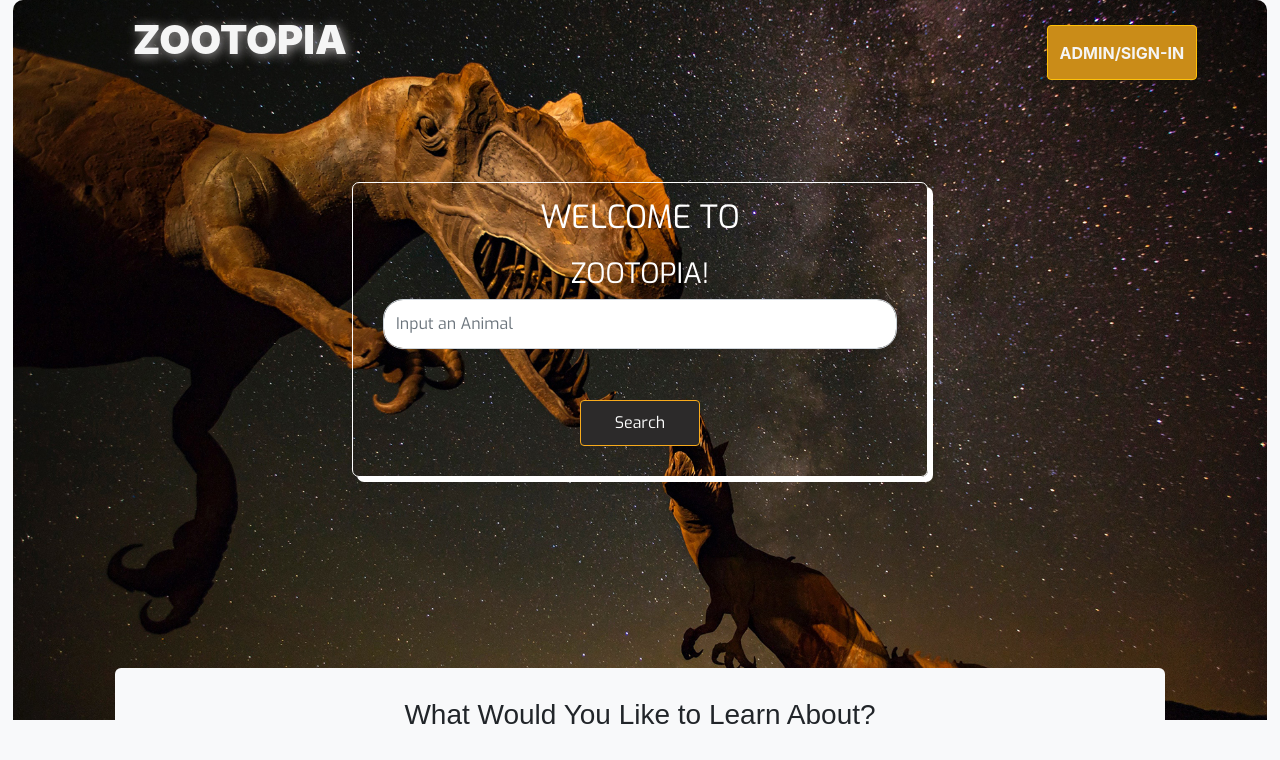
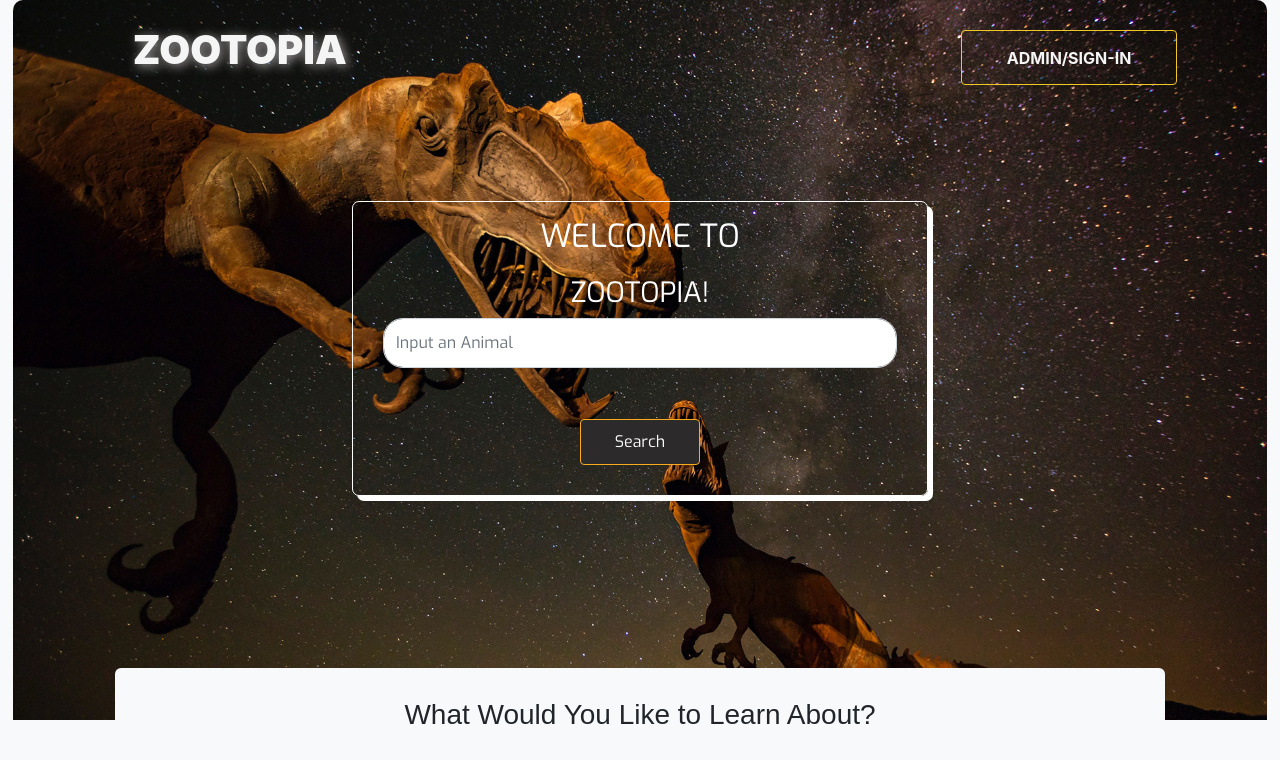
Before and after one commit to iKnowJavaScript/Zootopia-App, a PHP site: page / in a window 1280 px wide. Shown: the top 760 px of the page. Run offline with PHP 8.4, Linux system fonts and the light colour scheme.

Commit message:
Edit login button

```diff
--- a/css/style.css
+++ b/css/style.css
@@ -176,14 +176,6 @@ p.text-overlay:hover {
     color: white!important;
 }
 
-.admin-btn {
-    height: 55px;
-    margin-top: 15px;
-    color: white;
-    font-weight: 700;
-    line-height: 1.5;
-    background-color: rgb(202, 140, 24);
-}
 a.name {
     text-decoration: none;
     color: white;
@@ -222,25 +214,20 @@ a.name {
     object-fit: cover;
 }
 
-.btn-group {
-    margin-left: auto;
-    margin-right: auto;
-}
-
-.external {
+#external {
     border-radius: 3px !important;
-    margin-left: 1rem !important;
-    width: 5rem !important;
+    margin-left: 10px !important;
+    width: 4rem !important;
     background-color: rgb(72, 158, 216) !important;
     border-color: white !important;
     color: white !important;
 }
-.external:hover{
+#external:hover{
     color: rgb(80, 76, 76) !important;
 }
 #viewButton {
     border-radius: 3px !important;
-    width: 5rem !important;
+    width: 4rem !important;
     background-color: rgb(72, 158, 216) !important;
     border-color: white !important;
     color: white !important;
@@ -248,3 +235,40 @@ a.name {
 #viewButton:hover{
     color: rgb(80, 76, 76) !important;
 }
+
+.admin-btn {
+    /* height: 55px;
+    margin-top: 15px;
+    color: white;
+    font-weight: 700;
+    line-height: 1.5;
+    background-color: rgb(202, 140, 24); */
+  height: 55px;
+  appearance: none;
+  background-color: transparent;
+  border-radius: 4px;
+  cursor: pointer;
+  display: flex;
+  align-self: center;
+  font-size: 1rem;
+  font-weight: 700;
+  line-height: 1;
+  margin: 20px;
+  padding: 1.2em 2.8em;
+  text-decoration: none;
+  text-align: center;
+  text-transform: uppercase;
+  font-weight: 700;
+  border-color: #f1c925;
+  color: #fff;
+  background-image: linear-gradient(45deg, rgb(44, 42, 42) 50%, transparent 50%);
+  background-position: 100%;
+  background-size: 400%;
+  transition: background 300ms ease-in-out;
+}
+.admin-btn:hover, .admin-btn:focus{
+  color: #fff;
+  border-color: #fff;
+  outline: 0;
+  background-position: 0;
+}
--- a/javascript/main.js
+++ b/javascript/main.js
@@ -25,7 +25,7 @@ $(document).ready(() => {
         <div class="d-flex justify-content-between align-items-center">
           <div class="btn-group">
             <button type="button" data-id=${animal.id} id="viewButton" data-toggle="modal" data-target="#exampleModal2" class="btn btn-sm btn-outline-secondary">View</button>
-            <a type="button" class="btn btn-sm btn-outline-secondary external" href="${animal.external}">Link</a>
+            <a type="button" id="external" class="btn btn-sm btn-outline-secondary" href="${animal.external}" target="_blank">Link</a>
           </div>
         </div>
       </div>
```
Also changed, not shown: css/dashboard.css (+1 -6 lines).
